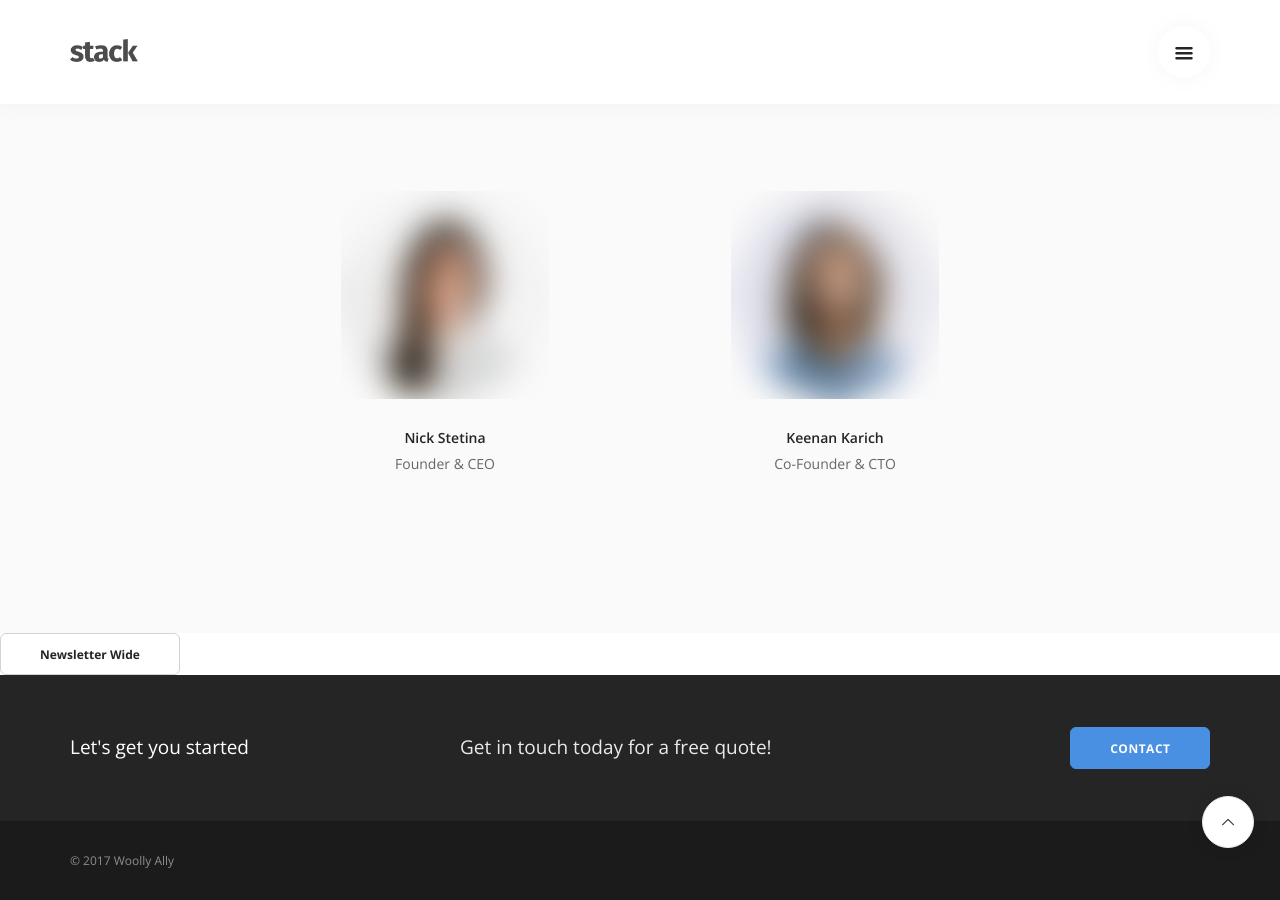
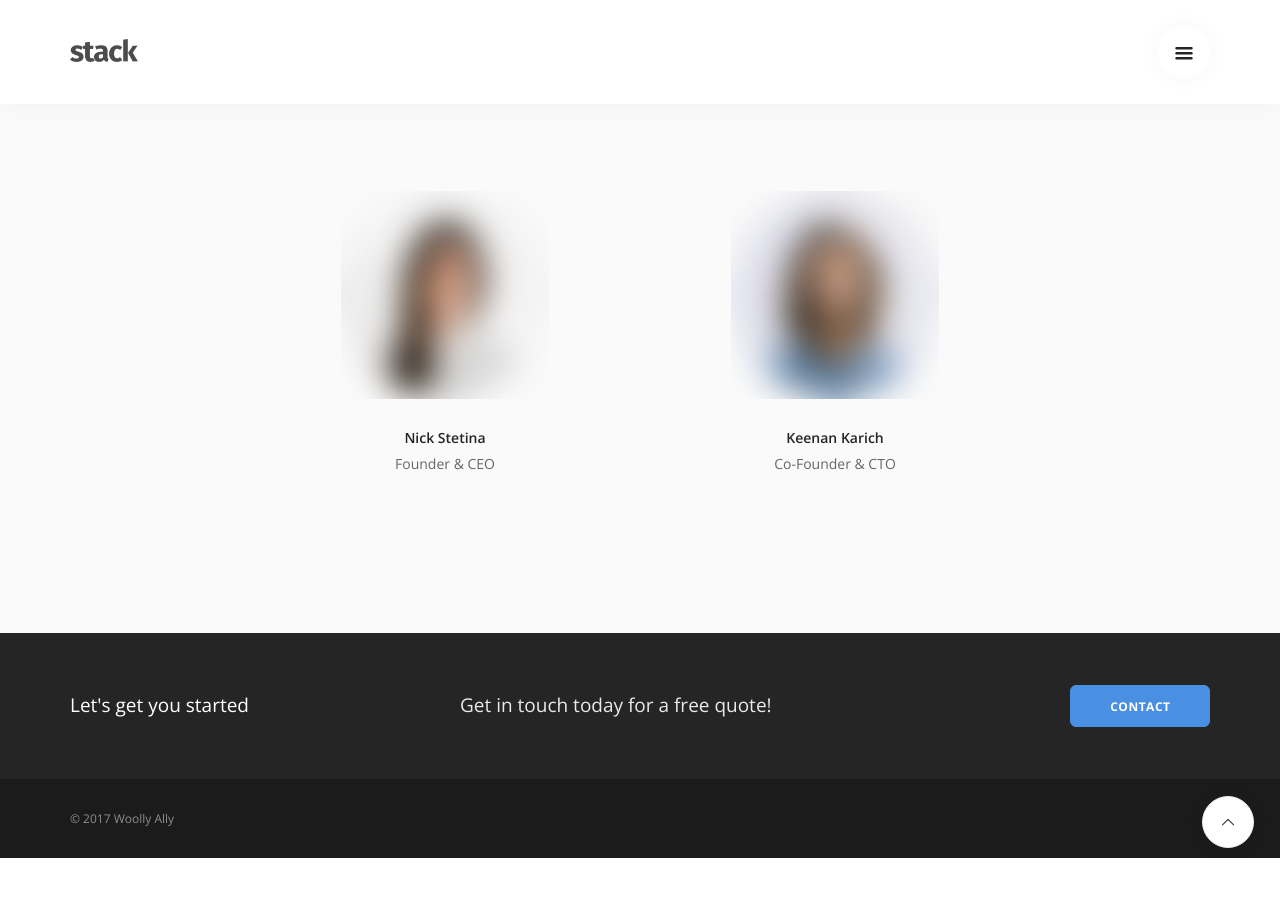
Before and after one commit to WoollyAlly/WoollyAllyTest, a Jekyll site: the page built from index.html, in a window 1280 px wide and 900 px high, scrolled down 2412 px. Built offline with Jekyll 4.4.1, drawn with Linux system fonts in a browser that asks for light colours; some web fonts are replaced; after the commit the page ends 3270 px from its top, so only the background shows below that.

Commit message:
Updated 'index.html' via CloudCannon

```diff
--- a/index.html
+++ b/index.html
@@ -31,44 +31,6 @@ layout: default
 	        {% include testimonials.html %}
 	        {% include team.html %}
 
-                                <a class="btn modal-trigger" href="#" data-modal-index="1">
-                                    <span class="btn__text">
-                                        Newsletter Wide
-                                    </span>
-                                </a>
-                                <div class="modal-container" data-modal-index="1">
-                                    <div class="modal-content">
-                                        <section class="imageblock feature-large bg--white border--round ">
-                                            <div class="imageblock__content col-md-5 col-sm-3 pos-left">
-                                                <div class="background-image-holder">
-                                                    <img alt="image" src="img/cowork-10.jpg" />
-                                                </div>
-                                            </div>
-                                            <div class="container">
-                                                <div class="row">
-                                                    <div class="col-md-5 col-md-push-6 col-sm-7 col-sm-push-4">
-                                                        <h2>News, Freebies and More.</h2>
-                                                        <p class="lead">Subscribe to our monthly mailing list. Strictly useful articles and resources &mdash; no spam.</p>
-                                                        <form action="//mrare.us8.list-manage.com/subscribe/post?u=77142ece814d3cff52058a51f&amp;id=f300c9cce8" data-success="Thanks for signing up.  Please check your inbox for a confirmation email." data-error="Please provide your name, email address and agree to the terms.">
-                                                            <input class="validate-required" type="text" name="NAME" placeholder="Your Name" />
-                                                            <input class="validate-required validate-email" type="email" name="EMAIL" placeholder="Email Address" />
-                                                            <input class="validate-required" type="checkbox" name="group[13737][1]" />
-                                                            <span>I have read and agree to the
-                                                                <a href="#">terms and conditions</a>
-                                                            </span>
-                                                            <button type="submit" class="btn btn--primary type--uppercase">Subscribe To Newsletter</button>
-                                                            <div style="position: absolute; left: -5000px;" aria-hidden="true">
-                                                                <input type="text" name="b_77142ece814d3cff52058a51f_f300c9cce8" tabindex="-1" value="">
-                                                            </div>
-                                                        </form>
-                                                    </div>
-                                                </div>
-                                                <!--end of row-->
-                                            </div>
-                                            <!--end of container-->
-                                        </section>
-                                    </div>
-                                </div>
 	        {% include footer.html %}
         </div>
         <!--<div class="loader"></div>-->
```
